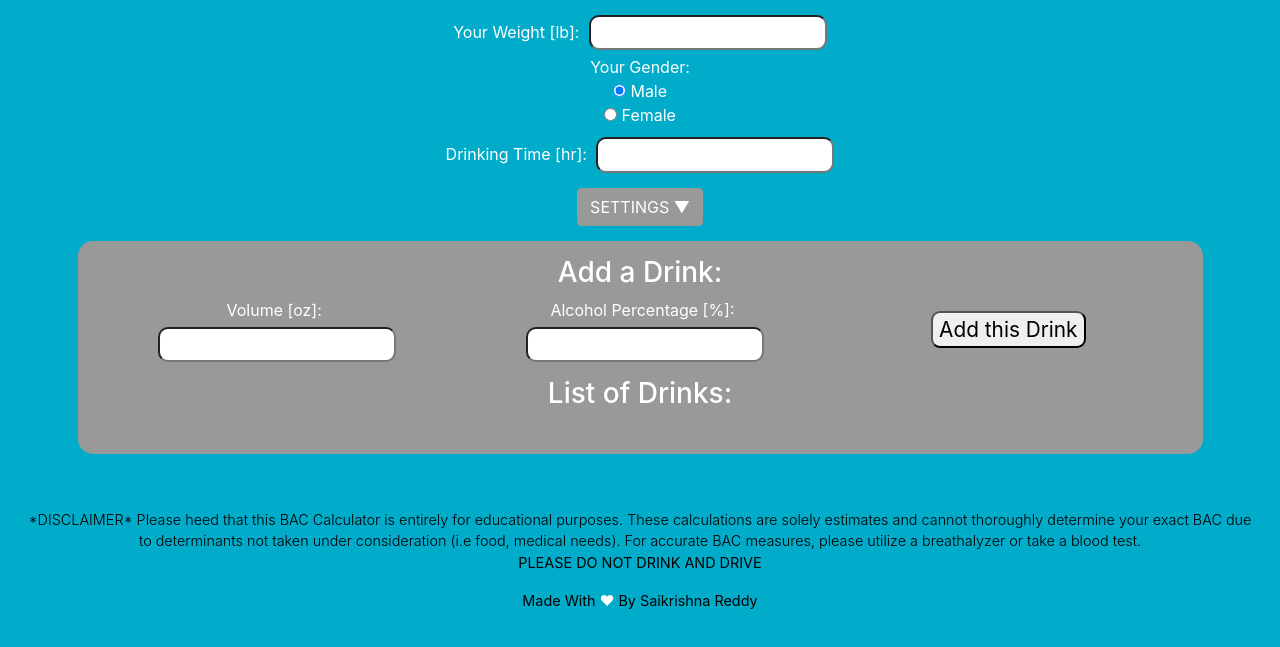
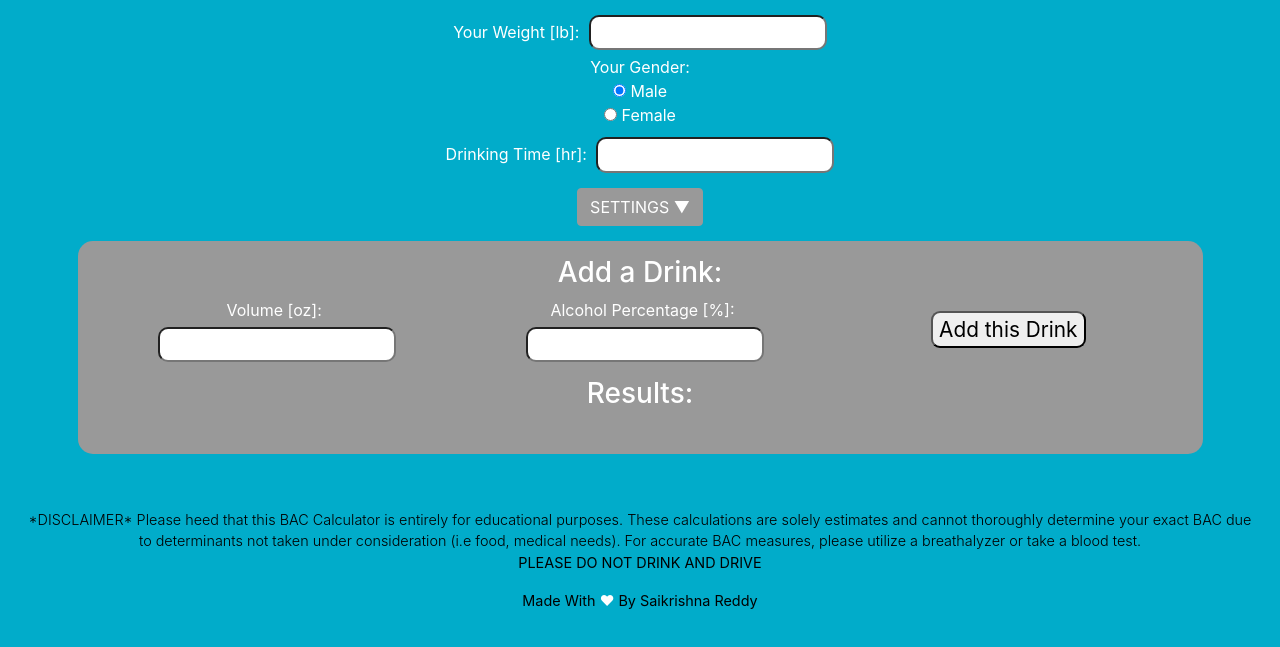
Before and after one commit to sredd005/Blood-Alcohol-Concentration-Calculator, a plain HTML site: page index.html in a window 1280 px wide. Shown: the part 103-750 px from the top of the page. Drawn offline with nearby package versions, Linux system fonts and the light colour scheme.

Commit message:
Update index.html

```diff
--- a/index.html
+++ b/index.html
@@ -66,7 +66,7 @@
                 </div>
             </div>
             <div class="alert alert-warning" role="alert" id="invalidDataWarning" style="margin-top: 15px;"> Invalid data </div>
-            <h3 style="margin-top: 15px"> List of Drinks: </h3>
+            <h3 style="margin-top: 15px"> Results: </h3>
             <div id="alcoholList">
             </div>
             <div id="results">
```
